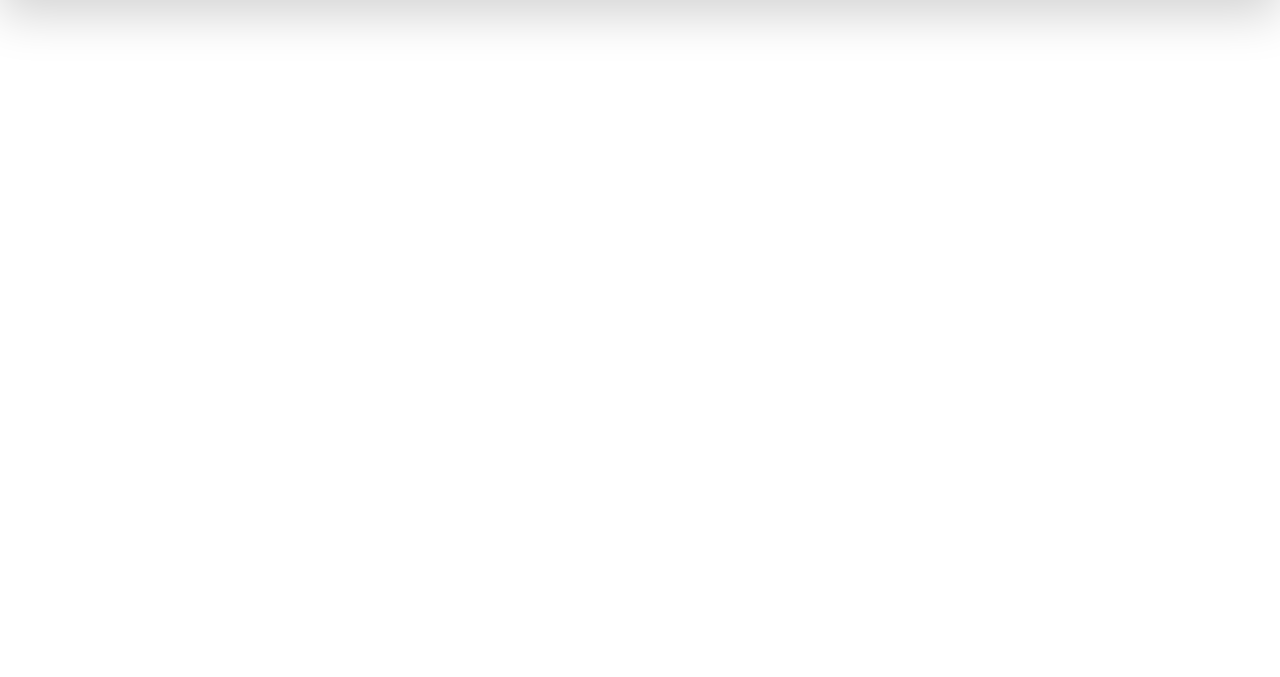
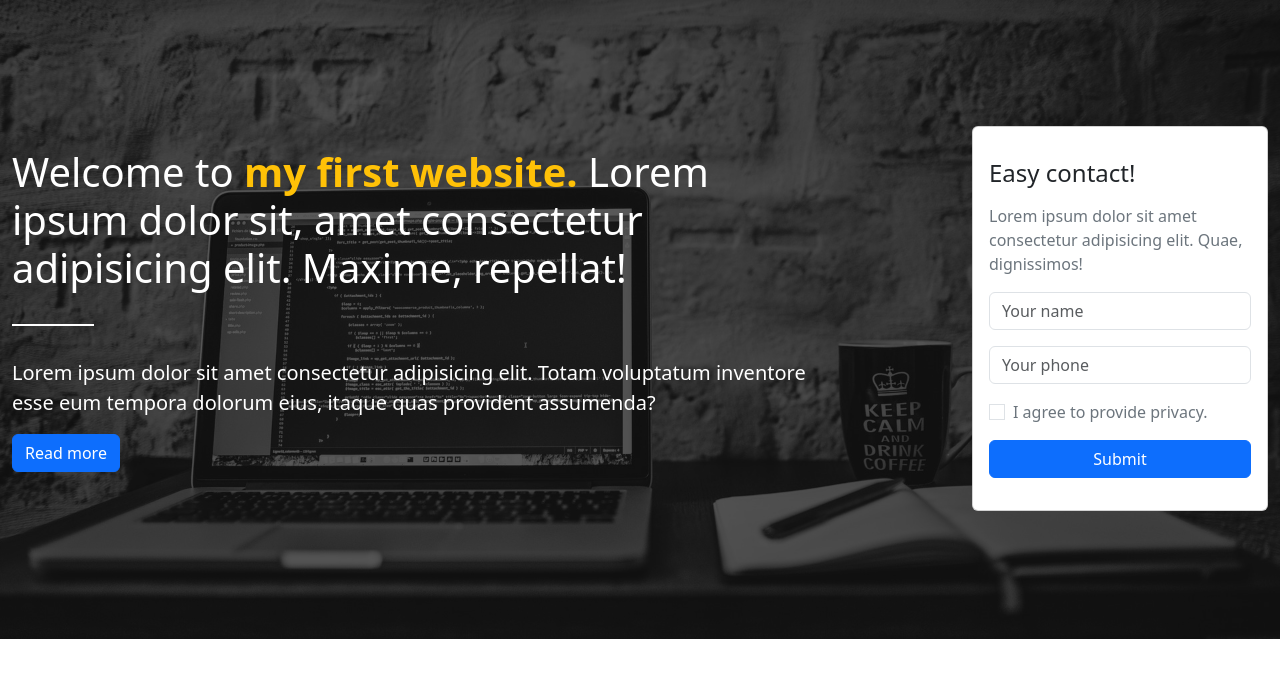
Before and after one commit to InnySoo/Bootstrap5-practice1, a plain HTML site: page index.html in a window 1280 px wide. Shown: the part 81-758 px from the top of the page. Drawn offline with nearby package versions, Linux system fonts and the light colour scheme.

Commit message:
add Top Section

```diff
--- a/assets/css/app.css
+++ b/assets/css/app.css
@@ -0,0 +1,42 @@
+/* Global */
+.section-content {
+    padding: 4rem 0;
+}
+
+/* Top section */
+#top {
+    background-image: url('../images/bg-top.jpg');
+    background-position: center;
+    background-repeat: no-repeat;
+    background-size: cover;
+    height: 80vh;
+    position: relative;
+}
+
+#top .overlay {
+    position: absolute;
+    height: 100%;
+    width: 100%;
+    left: 0;
+    top: 0;
+    background-color: rgba(0, 0, 0, 0.65);
+}
+
+#top .divider {
+    width: 10%;
+    margin-top: 2rem;
+    margin-bottom: 2rem;
+    border-top: 2px solid #fff;
+}
+
+#top .welcome {
+    padding-right: 8rem;
+    color: #fff;
+}
+
+@media screen and (max-width: 767px) {
+    #top .welcome{
+        padding-left: 1rem;
+        padding-right: 1rem;
+    }
+}
--- a/index.html
+++ b/index.html
@@ -53,6 +53,52 @@
         </div>
     </nav>
 
+    <section id="top">
+        <div class="section-content overlay d-flex justify-content-center align-items-center">
+            <div class="container-xxl">
+                <div class="row align-items-center">
+                    <div class="col-md-9 welcome">
+                        <h1 class="welcome-title fw-light">Welcome to <sapn class="text-warning fw-bold">my first website.</sapn> Lorem ipsum dolor sit, amet consectetur adipisicing elit. Maxime, repellat!</h1>
+                        <div class="divider"></div>
+                        <div class="row welcome-desc">
+                            <p class="col-sm-10 col-md-12 lead">Lorem ipsum dolor sit amet consectetur adipisicing elit. Totam voluptatum inventore esse eum tempora dolorum eius, itaque quas provident assumenda?</p>
+                            <p class="col-sm-2 col-md-12">
+                                <a href="#" class="btn btn-primary">Read more</a>
+                            </p>
+                        </div>
+                    </div>
+                    <div class="col-md-3 d-none d-md-block letsgo">
+                        <div class="card card-body letsgo-card">
+                            <div class="letsgo my-3">
+                                <h4 class="letsgo-title card-title text-dark mb-3">Easy contact!</h4>
+                                <p class="card-text text-secondary">Lorem ipsum dolor sit amet consectetur adipisicing elit. Quae, dignissimos!</p>
+                            </div>
+                            <div class="letsgo-card-form">
+                                <form>
+                                    <div class="mb-3">
+                                        <input type="text" class="form-control" placeholder="Your name" />
+                                    </div>
+                                    <div class="mb-3">
+                                        <input type="tel" class="form-control" placeholder="Your phone" />
+                                    </div>
+                                    <div class="form-check mb-3">
+                                        <input type="text" class="form-check-input" id="flexCheckDefault" />
+                                        <label for="flexCheckDefault" class="form-check-label text-secondary">
+                                            I agree to provide privacy.
+                                        </label>
+                                    </div>
+                                    <p class="mb-3">
+                                        <button class="btn btn-primary w-100" type="button">Submit</button>
+                                    </p>
+                                </form>
+                            </div>
+                        </div>
+                    </div>
+                </div>
+            </div>
+        </div>
+    </section>
+
     <script src="https://cdn.jsdelivr.net/npm/bootstrap@5.3.3/dist/js/bootstrap.bundle.min.js" integrity="sha384-YvpcrYf0tY3lHB60NNkmXc5s9fDVZLESaAA55NDzOxhy9GkcIdslK1eN7N6jIeHz" crossorigin="anonymous"></script>
     <script src="https://cdnjs.cloudflare.com/ajax/libs/slick-carousel/1.9.0/slick.min.js" integrity="sha512-HGOnQO9+SP1V92SrtZfjqxxtLmVzqZpjFFekvzZVWoiASSQgSr4cw9Kqd2+l8Llp4Gm0G8GIFJ4ddwZilcdb8A==" crossorigin="anonymous" referrerpolicy="no-referrer"></script>
     <script src="assets/js/app.js"></script>
```
